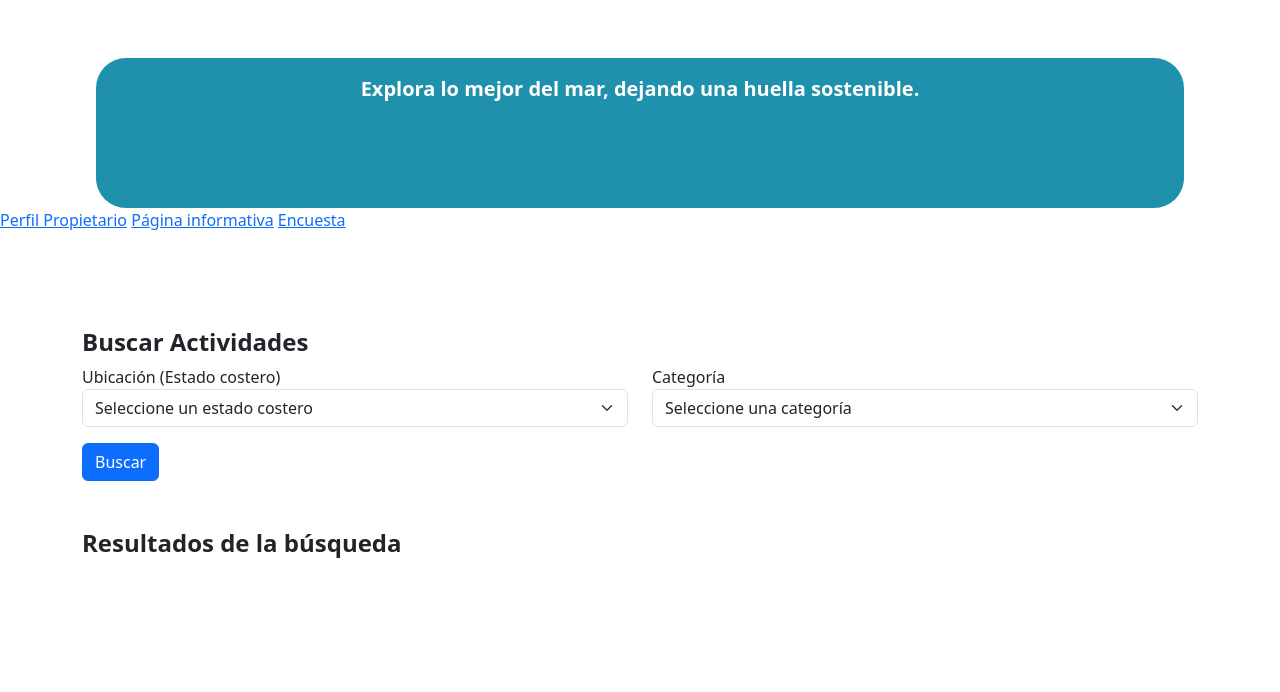
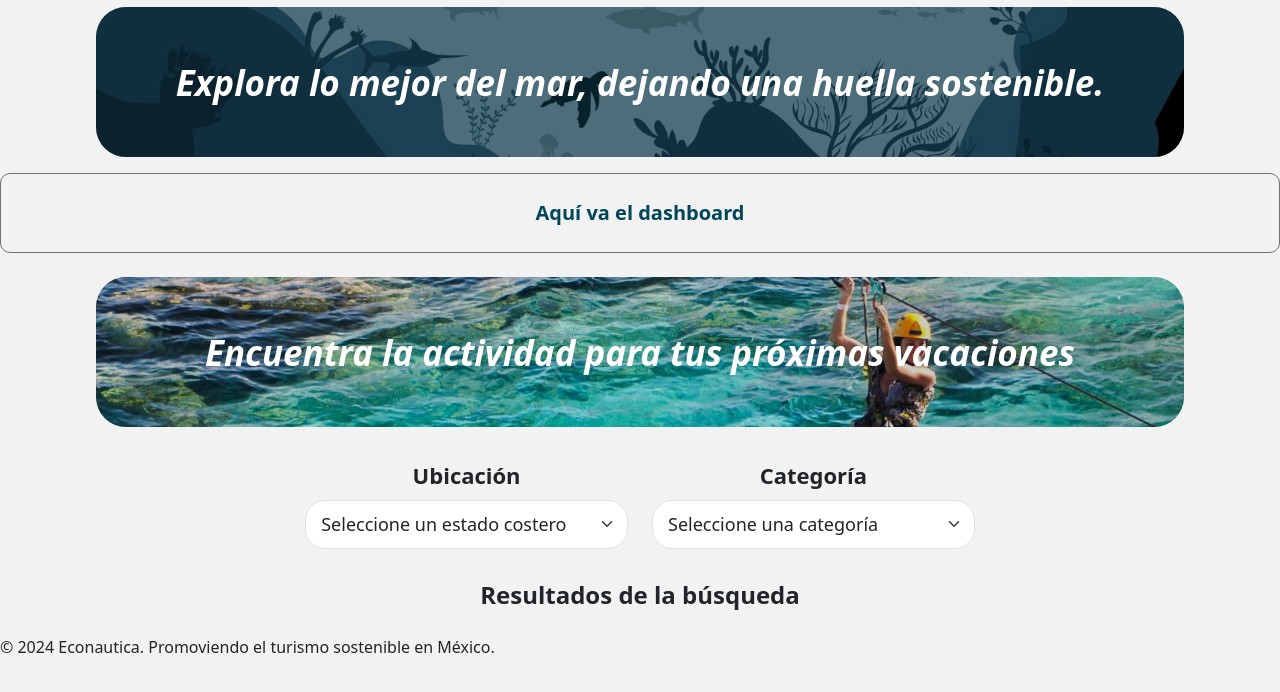
Before and after one commit to erickGtz/econautica, a PHP site: page / in a window 1280 px wide. Shown: the part 70-762 px from the top of the page. Run offline with PHP 8.4, Linux system fonts and the light colour scheme.

Commit message:
Index con estilos finales

```diff
--- a/app.js
+++ b/app.js
@@ -1,13 +1,8 @@
 $(document).ready(function () {
-    function inscribirse(activityId) {
-        alert(`Te has inscrito a la actividad con ID: ${activityId}`);
-    }
-
     function buscarActividades() {
         const location = $('#search-location').val();
         const category = $('#search-category').val();
 
-        // Realizar la solicitud AJAX al `actividad-list.php`
         $.post('backend/activity-search.php', { location, category }, function (response) {
             console.log(response);
             const activities = JSON.parse(response);
@@ -16,14 +11,31 @@ $(document).ready(function () {
             if (activities.length > 0) {
                 activities.forEach(activity => {
                     resultsHTML += `
+                        <div class="col-12 col-md-6 mb-4"> <!-- Dos tarjetas por fila en pantallas medianas -->
                             <div class="card">
+                                <div class="card-header">
                                     <h3>${activity.titulo}</h3>
+                                </div>
+                                <div class="card-body">
+                                    <div class="row">
+                                        <div class="col-6 pt-3">
+                                            <img src="./backend/img/${activity.img}" alt="${activity.titulo}" class="img-fluid rounded">
+                                        </div>
+                                        <div class="col-6 details">
                                             <p>${activity.descripcion}</p>
                                             <p><strong>Ubicación:</strong> ${activity.ubicacion}</p>
                                             <p><strong>Categoría:</strong> ${activity.categoria}</p>
                                             <p><strong>Duración:</strong> ${activity.duracion}</p>
                                             <p><strong>Costo:</strong> $${activity.costo}</p>
-                            <button onclick="inscribirse(${activity.id})">Inscribirme</button>
+                                        </div>
+                                    </div>
+                                    <div class="row mt-3">
+                                        <div class="col-12 text-center">
+                                            <button class="btn btn-primary" onclick="inscribirse(${activity.id})">Inscribirme</button>
+                                        </div>
+                                    </div>
+                                </div>
+                            </div>
                         </div>
                     `;
                 });
@@ -35,13 +47,6 @@ $(document).ready(function () {
         });
     }
 
-    // Lógica para enviar el formulario manualmente
-    $('#search-form').submit(function (e) {
-        e.preventDefault();
-        buscarActividades();
-    });
-
-    // Buscar automáticamente al cambiar cualquiera de los select
     $('#search-location, #search-category').change(function () {
         buscarActividades();
     });
--- a/backend/init.sql
+++ b/backend/init.sql
@@ -31,6 +31,7 @@ CREATE TABLE `actividades` (
   `id` int(11) NOT NULL,
   `id_propietario` int(11) NOT NULL,
   `titulo` varchar(255) NOT NULL,
+  `categoria` varchar(255) NOT NULL,
   `descripcion` varchar(255) NOT NULL,
   `ubicacion` varchar(255) NOT NULL,
   `costo` float(8,2) NOT NULL,
--- a/backend/myapi/Create_Act/Create_Activity.php
+++ b/backend/myapi/Create_Act/Create_Activity.php
@@ -6,7 +6,7 @@ require_once __DIR__ . '/../Database.php';
 
 class Create_Activity extends DataBase
 {
-  public function __construct($db, $user = 'root', $pass = 'fk1322')
+  public function __construct($db, $user = 'root', $pass = '')
   {
     $this->data = array();
     parent::__construct($db, $user, $pass);
--- a/backend/myapi/Create_Enc/Create_Encuesta.php
+++ b/backend/myapi/Create_Enc/Create_Encuesta.php
@@ -6,7 +6,7 @@ require_once __DIR__ . '/../Database.php';
 
 class Create_Encuesta extends DataBase
 {
-  public function __construct($db, $user = 'root', $pass = 'fk1322')
+  public function __construct($db, $user = 'root', $pass = '')
   {
     $this->data = array();
     parent::__construct($db, $user, $pass);
--- a/backend/myapi/Delete_Act/Delete_Activity.php
+++ b/backend/myapi/Delete_Act/Delete_Activity.php
@@ -6,7 +6,7 @@ require_once __DIR__ . '/../Database.php';
 
 class Delete_Activity extends Database
 {
-  public function __construct($db, $user = 'root', $pass = 'fk1322')
+  public function __construct($db, $user = 'root', $pass = '')
   {
     $this->data = array();
     parent::__construct($db, $user, $pass);
--- a/backend/myapi/Ini_Ses/login.php
+++ b/backend/myapi/Ini_Ses/login.php
@@ -4,9 +4,9 @@ namespace ECONAUTICA\MYAPI\INI_SES;
 use ECONAUTICA\MYAPI\Database;
 require_once __DIR__ . '/../Database.php';
 
-class login extends Database
+class Login extends Database
 {
-    public function __construct($db, $user = 'root', $pass = 'fk1322')
+    public function __construct($db, $user = 'root', $pass = '')
     {
         $this->data = ['status' => 'error', 'message' => 'Error desconocido.'];
         parent::__construct($db, $user, $pass);
--- a/backend/myapi/Read_Act/Read_Activity.php
+++ b/backend/myapi/Read_Act/Read_Activity.php
@@ -6,7 +6,7 @@ require_once __DIR__ . '/../Database.php';
 
 class Read_Activity extends Database
 {
-    public function __construct($db, $user = 'root', $pass = 'fk1322')
+    public function __construct($db, $user = 'root', $pass = '')
     {
         $this->data = array();
         parent::__construct($db, $user, $pass);
--- a/css/index-style.css
+++ b/css/index-style.css
@@ -1,17 +1,111 @@
 /* Mensaje banner */
+body {
+    background-color: #F2F2F2;
+}
+
 .message-banner {
     margin: auto;
-    margin-top: 10%;
-    background-color: #2091ad; /* Igual que la navbar */
+    padding-top: 50px;
+    margin-top: 6%;
+    position: relative;
     height: 150px;
     width: 85%;
     border-radius: 30px;
+    overflow: hidden;
 }
 
-.message-banner p {
+.message-banner::before {
+    content: "";
+    position: absolute;
+    top: 0;
+    left: 0;
+    right: 0;
+    bottom: 0;
+    background-image: url('../backend/img/fondo-div.jpg');
+    background-size: cover;
+    background-position: center;
+    z-index: -1;
+}
+
+/* Capa de oscuridad */
+.message-banner::after {
+    content: "";
+    position: absolute;
+    top: 0;
+    left: 0;
+    right: 0;
+    bottom: 0;
+    background-color: rgba(0, 0, 0, 0.5);
+    z-index: -1;
+}
+
+/* Estilos para el enlace */
+.message-link {
+    font-style: italic;
     color: white;
+    font-size: 35px;
+    font-weight: bold;
+    text-decoration: none;
+    transition: color 0.3s ease;
+}
+
+.message-link:hover {
+    color: #dadada;
+}
+
+/* Segundo banner de vacaciones */
+.vacation-banner {
+    margin: auto;
+    padding-top: 50px;
+    position: relative;
+    height: 150px;
+    width: 85%;
+    border-radius: 30px;
+    overflow: hidden;
+}
+
+.vacation-banner::before {
+    content: "";
+    position: absolute;
+    top: 0;
+    left: 0;
+    right: 0;
+    bottom: 0;
+    background-image: url('../backend/img/ecoturismo.jpg');
+    background-size: cover;
+    background-position: center;
+    z-index: -1;
+}
+
+/* Capa de oscuridad */
+.vacation-banner::after {
+    content: "";
+    position: absolute;
+    top: 0;
+    left: 0;
+    right: 0;
+    bottom: 0;
+    background-color: rgba(0, 0, 0, 0.2);
+    z-index: -1;
+}
+
+/* Estilo para el div de dashboard */
+.dashboard-placeholder {
+    border: 2px solid #004658;
+    border-radius: 10px;
+    padding: 20px;
     font-size: 20px;
+    color: #004658;
     font-weight: bold;
+}
+
+/* Estilo para el párrafo de vacaciones */
+.message-text {
+    font-style: italic;
+    color: white;
+    font-size: 35px;
+    font-weight: bold;
+    text-decoration: none;
 }
 
 /* Main content */
@@ -24,32 +118,84 @@ h2 {
     font-weight: bold;
 }
 
+/* Estilos para los formularios */
+.forms{
+    margin: auto;
+    width: 60%;
+}
+
+.form-select{
+    padding: 10px;
+    padding-left: 15px;
+    font-size: 18px;
+    border-radius: 20px;
+}
+
+.form-label {
+    font-size: 22px;
+    font-weight: bold;
+    margin-bottom: 0.5rem;
+}
+
+.row.mb-3 {
+    display: flex;
+    justify-content: space-between;
+}
+
+.col-6 {
+    display: flex;
+    flex-direction: column;
+    align-items: stretch;
+}
+
+button[type="submit"] {
+    margin-top: 15px;
+    width: 50%;
+    padding: 10px;
+    font-size: 16px;
+}
+
+#results{
+    margin-top: 25px;
+}
+
 .card {
     border: 1px solid #ddd;
     border-radius: 5px;
-    padding: 10px;
-    margin: 10px 0;
     box-shadow: 0 2px 5px rgba(0, 0, 0, 0.1);
-    width: 300px;
+    height: 100%; /* Asegurar altura consistente */
 }
 
-.card h3 {
-    margin: 0 0 10px;
+.card-header {
+    background-color: #004658;
+    color: #ffffff;
+    text-align: center;
+    font-size: 18px;
+    border-radius: 5px 5px 0 0;
 }
 
-.card p {
+.card img {
+    max-width: 100%;
+    border-radius: 5px;
+}
+
+.details p {
+    text-align: left;
     margin: 5px 0;
 }
 
 .card button {
+    margin: auto;
+    margin-top: 10px;
     background-color: #004658;
     color: white;
     border: none;
     padding: 10px 15px;
     border-radius: 3px;
     cursor: pointer;
+    font-size: 18px;
 }
 
 .card button:hover {
-    background-color: #004658;
+    background-color: #00333d;
 }
--- a/index.html
+++ b/index.html
@@ -12,6 +12,7 @@
 
     <body>
 
+        <header>
             <div>
                 <!-- Navbar -->
                 <nav class="navbar navbar-expand-lg fixed-top">
@@ -28,25 +29,37 @@
                     </div>
                 </nav>
             </div>
+        </header>
 
-    <!-- Mensaje en el div -->
-    <div class="message-banner text-center py-3">
-        <p class="text-white m-0">Explora lo mejor del mar, dejando una huella sostenible.</p>
+        <!-- Primer mensaje banner -->
+        <div class="message-banner text-center mb-3">
+            <a href="frontend/views/view_info.html" class="message-link">Explora lo mejor del mar, dejando una huella
+                sostenible.</a>
         </div>
 
+        <!-- Div con borde para el Dashboard -->
+        <div class="dashboard-placeholder text-center border border-secondary p-4 mb-4">
+            Aquí va el dashboard
+        </div>
+
+        <!-- Segundo mensaje banner (vacaciones) -->
+        <div class="vacation-banner text-center mb-0">
+            <p class="message-text">Encuentra la actividad para tus próximas vacaciones</p>
+        </div>
+<!--
         <div>
             <a href="frontend/views/view_propietario.html">Perfil Propietario</a>
             <a href="frontend/views/view_info.html">Página informativa</a>
             <a href="frontend/views/view_encuesta.html">Encuesta</a>
         </div>
-
+-->
         <!-- Main content -->
-    <div class="container mt-5 pt-5">
-        <h2>Buscar Actividades</h2>
-        <form id="search-form">
+        <div class="container mt-0 pt-3 text-center">
+            <form id="search-form" class="forms">
+                <!-- Fila para el formulario de búsqueda -->
                 <div class="row mb-3">
-                <div class="col">
-                    <label for="search-location">Ubicación (Estado costero)</label>
+                    <div class="col-6 col-md-6 mb-2 mt-3">
+                        <label for="search-location" class="form-label">Ubicación</label>
                         <select id="search-location" name="location" class="form-select">
                             <option value="" selected>Seleccione un estado costero</option>
                             <option value="Baja California">Baja California</option>
@@ -68,31 +81,40 @@
                         </select>
                     </div>
 
-                <div class="col">
-                    <label for="search-category">Categoría</label>
+                    <div class="col-6 col-md-6 mb-2 mt-3">
+                        <label for="search-category" class="form-label">Categoría</label>
                         <select id="search-category" name="category" class="form-select">
                             <option value="" selected>Seleccione una categoría</option>
                             <option value="snorkel">Snorkel</option>
                             <option value="buceo">Buceo</option>
-                        <option value="viaje por barco">Viaje por barco</option>
+                            <option value="viaje en embarcacion">Viaje en embarcación</option>
                             <option value="liberacion">Liberación</option>
                             <option value="fotografia marina">Fotografía marina</option>
                         </select>
                     </div>
                 </div>
 
-            <button type="submit" class="btn btn-primary">Buscar</button>
+                <!-- Botón de búsqueda -->
             </form>
 
-        <h2 class="mt-5">Resultados de la búsqueda</h2>
-        <div id="results" class="d-flex flex-wrap gap-3">
+            <!-- Título de resultados -->
+            <h2 class="mt-4">Resultados de la búsqueda</h2>
+
+            <!-- Div de los resultados -->
+            <div id="results" class="row">
                 <!-- Las tarjetas de actividades aparecerán aquí -->
             </div>
         </div>
+
+
+        <footer>
+            <p>© 2024 Econautica. Promoviendo el turismo sostenible en México.</p>
+        </footer>
 
         <script src="https://code.jquery.com/jquery-3.3.1.min.js"
                 integrity="sha256-FgpCb/KJQlLNfOu91ta32o/NMZxltwRo8QtmkMRdAu8=" crossorigin="anonymous"></script>
         <script src="app.js"></script>
     </body>
 
+
 </html>
```
Also changed, not shown: backend/img/buceo-chiapas.jpg (added), backend/img/buceo-cozumel.jpg (renamed from backend/img/buceo.png), backend/img/ecoturismo.jpg (added), backend/img/fondo-div.jpg (added). Lines whose indentation alone changed are shown as unchanged.
